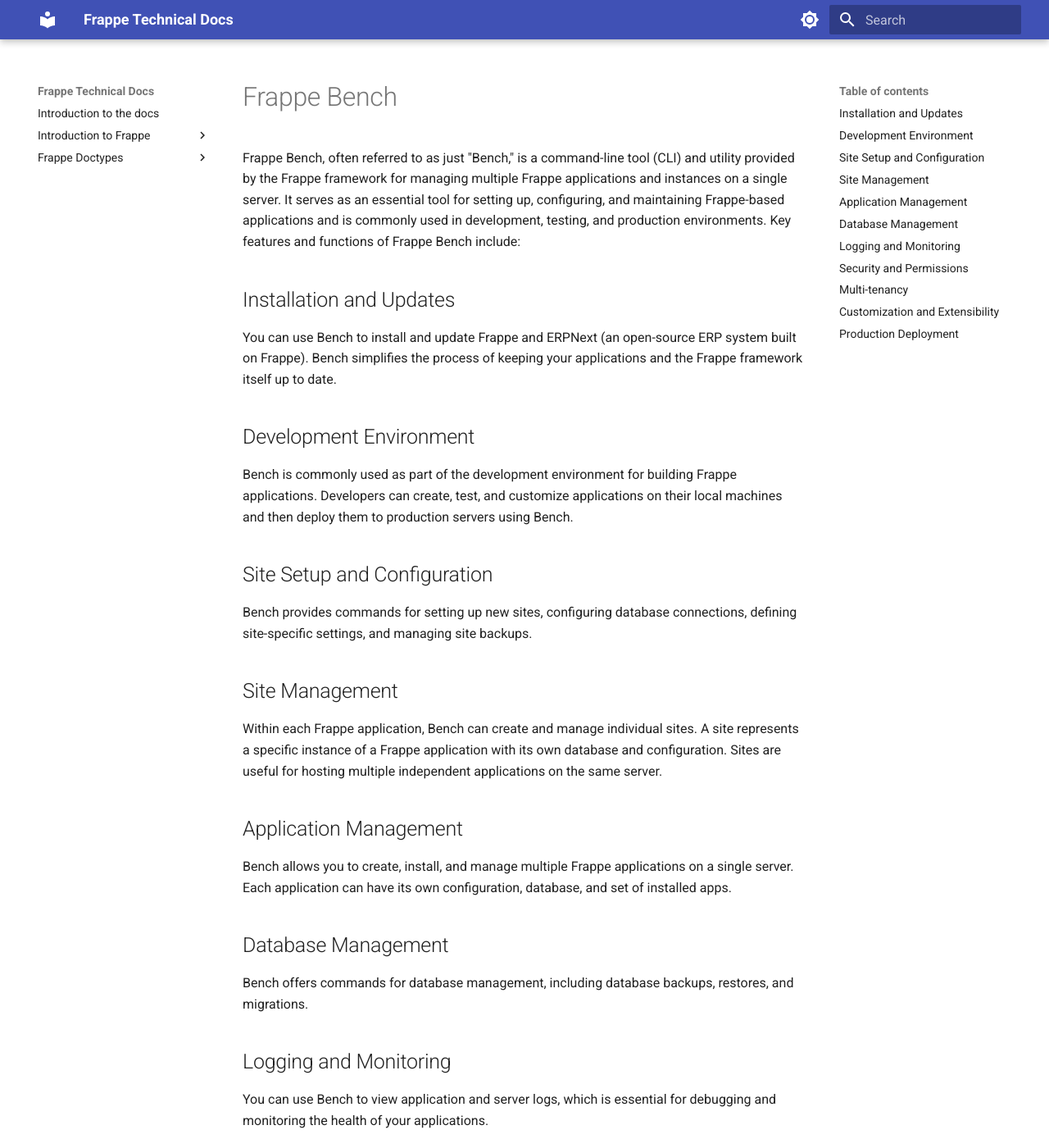
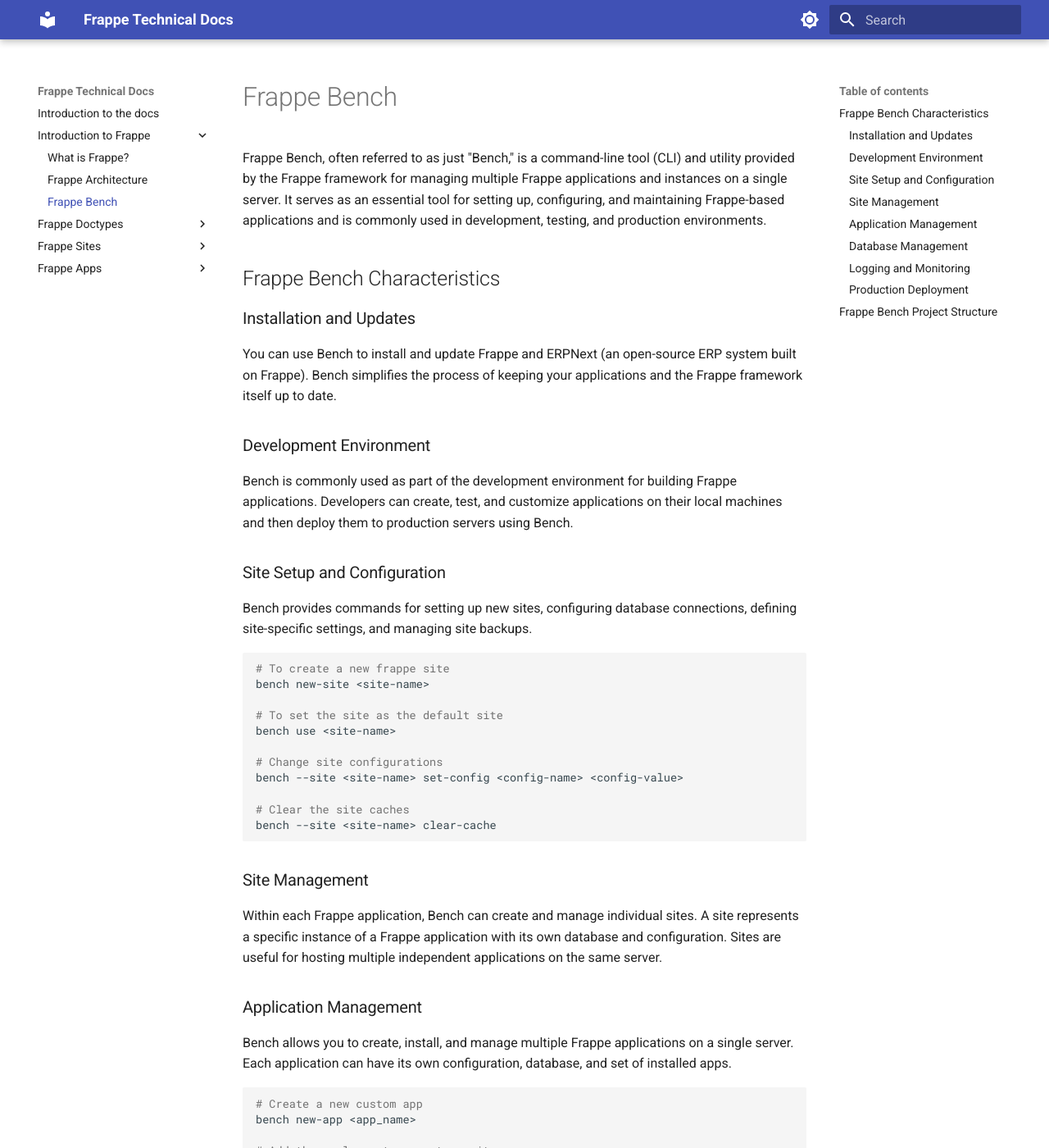
Before and after one commit to git-avc/frappe-technical-docs, an MkDocs documentation site: the page built from docs/intro-to-frappe/frappe-bench.md, in a window 1280 px wide and 1400 px high. Shown: the whole window at 82% size. Built offline with MkDocs 1.6.1 and Material for MkDocs 9.7.7, drawn with Linux system fonts in a browser that asks for light colours; some of the changed text lies outside the part shown.

````diff
--- a/docs/intro-to-frappe/frappe-bench.md
+++ b/docs/intro-to-frappe/frappe-bench.md
@@ -1,47 +1,68 @@
 # Frappe Bench
 
-Frappe Bench, often referred to as just "Bench," is a command-line tool (CLI) and utility provided by the Frappe framework for managing multiple Frappe applications and instances on a single server. It serves as an essential tool for setting up, configuring, and maintaining Frappe-based applications and is commonly used in development, testing, and production environments. Key features and functions of Frappe Bench include:
+Frappe Bench, often referred to as just "Bench," is a command-line tool (CLI) and utility provided by the Frappe framework for managing multiple Frappe applications and instances on a single server. It serves as an essential tool for setting up, configuring, and maintaining Frappe-based applications and is commonly used in development, testing, and production environments.
 
-## Installation and Updates
+## Frappe Bench Characteristics
+
+### Installation and Updates
 
 You can use Bench to install and update Frappe and ERPNext (an open-source ERP system built on Frappe). Bench simplifies the process of keeping your applications and the Frappe framework itself up to date.
 
-## Development Environment
+### Development Environment
 
 Bench is commonly used as part of the development environment for building Frappe applications. Developers can create, test, and customize applications on their local machines and then deploy them to production servers using Bench.
 
-## Site Setup and Configuration
+### Site Setup and Configuration
 
 Bench provides commands for setting up new sites, configuring database connections, defining site-specific settings, and managing site backups.
 
-## Site Management
+```sh
+# To create a new frappe site
+bench new-site <site-name>
+
+# To set the site as the default site
+bench use <site-name>
+
+# Change site configurations
+bench --site <site-name> set-config <config-name> <config-value>
+
+# Clear the site caches
+bench --site <site-name> clear-cache
+```
+
+### Site Management
 
 Within each Frappe application, Bench can create and manage individual sites. A site represents a specific instance of a Frappe application with its own database and configuration. Sites are useful for hosting multiple independent applications on the same server.
 
-## Application Management
+### Application Management
 
 Bench allows you to create, install, and manage multiple Frappe applications on a single server. Each application can have its own configuration, database, and set of installed apps.
 
-## Database Management
+```sh
+# Create a new custom app
+bench new-app <app_name>
+
+# Add the newly custom app to a site
+bench --site <site-name> install-app <app-name>
+
+# List all the installed apps on asite
+bench --site <site-name> list-apps
+
+# Getting custom apps via github
+bench get-app <app-link>
+
+```
+
+### Database Management
 
 Bench offers commands for database management, including database backups, restores, and migrations.
 
-## Logging and Monitoring
+### Logging and Monitoring
 
 You can use Bench to view application and server logs, which is essential for debugging and monitoring the health of your applications.
 
-## Security and Permissions
-
-Bench provides role-based access control (RBAC) and user management features to control access to the different components of your Frappe applications and instances.
-
-## Multi-tenancy
-
-Bench supports multi-tenancy, allowing you to host multiple sites (instances) of the same application on a single server, each with its own database and configuration.
-
-## Customization and Extensibility
-
-Bench can be extended with custom apps and commands, making it flexible for various deployment and management scenarios.
-
-## Production Deployment
+### Production Deployment
 
 Bench offers deployment commands to set up Frappe applications in production environments, including configuring web servers (e.g., Nginx, Gunicorn), SSL certificates, and more.
+
+## Frappe Bench Project Structure
--- a/mkdocs.yml
+++ b/mkdocs.yml
@@ -19,8 +19,14 @@ nav:
   - 'Introduction to Frappe':
       - 'What is Frappe?': 'intro-to-frappe/what-is-frappe.md'
       - 'Frappe Architecture': 'intro-to-frappe/frappe-architecture.md'
+      - 'Frappe Bench': 'intro-to-frappe/frappe-bench.md'
   - 'Frappe Doctypes':
       - 'what is a Doctype?': 'doctypes/intro-to-doctypes.md'
+      - 'Doctype Fields': 'doctypes/doctype-fields.md'
+  - 'Frappe Sites':
+      - 'What are frappe sites': 'sites/intro-to-sites.md'
+  - 'Frappe Apps':
+      - 'What are frappe apps': 'apps/intro-to-apps.md'
 
 markdown_extensions:
   - pymdownx.superfences:
--- /dev/null
+++ b/requirements.txt
@@ -0,0 +1 @@
+mkdocs-material
````
Also changed, not shown: docs/apps/intro-to-apps.md (added, +1 -0 lines), docs/doctypes/doctype-fields.md (added, +47 -0 lines), docs/doctypes/intro-to-doctypes.md (+37 -0 lines), docs/intro-to-frappe/frappe-architecture.md (+0 -2 lines), docs/sites/intro-to-sites.md (added, +35 -0 lines).
